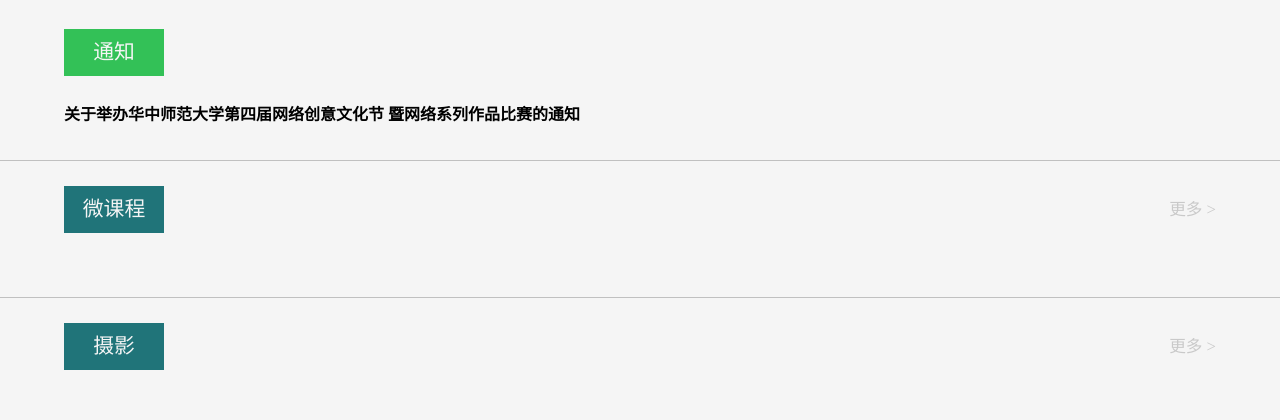
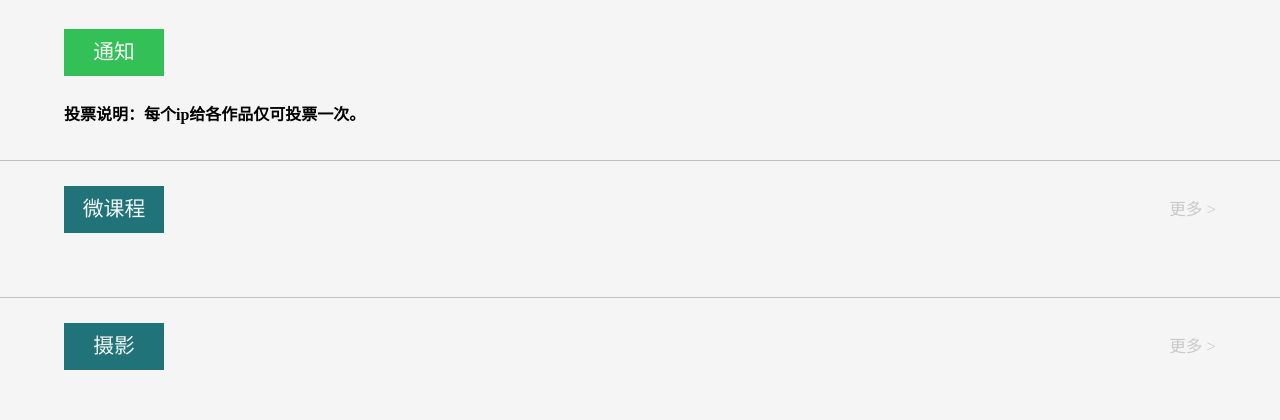
Before and after one commit to Muxi-Studio/ccnu-network-culture-festival, a Flask app: template app/templates/main/index.html in a window 1280 px wide. Shown: the part 1007-1427 px from the top of the page. Run offline with Flask 2, Linux system fonts and the light colour scheme; the template is opened without the code that fills it, so the values that code supplies are empty; parts of the project's set-up code (start-up, migrations or seed data) failed here and were passed over.

Commit message:
fix: modify the number of a line

```diff
--- a/app/templates/main/index.html
+++ b/app/templates/main/index.html
@@ -19,7 +19,7 @@
 		</div>
 		<div class="index_notice_box">
 
-                 <a href='http://xgb.ccnu.edu.cn/info/1032/3724.htm' target='_blank'><b>关于举办华中师范大学第四届网络创意文化节 暨网络系列作品比赛的通知</b></a>
+                 <b>投票说明：每个ip给各作品仅可投票一次。</b>
 	<!--	{% for notice in notices %}-->
 			<div class="index_notice_content">
                 <div class="index_notice_dot"></div>
```
